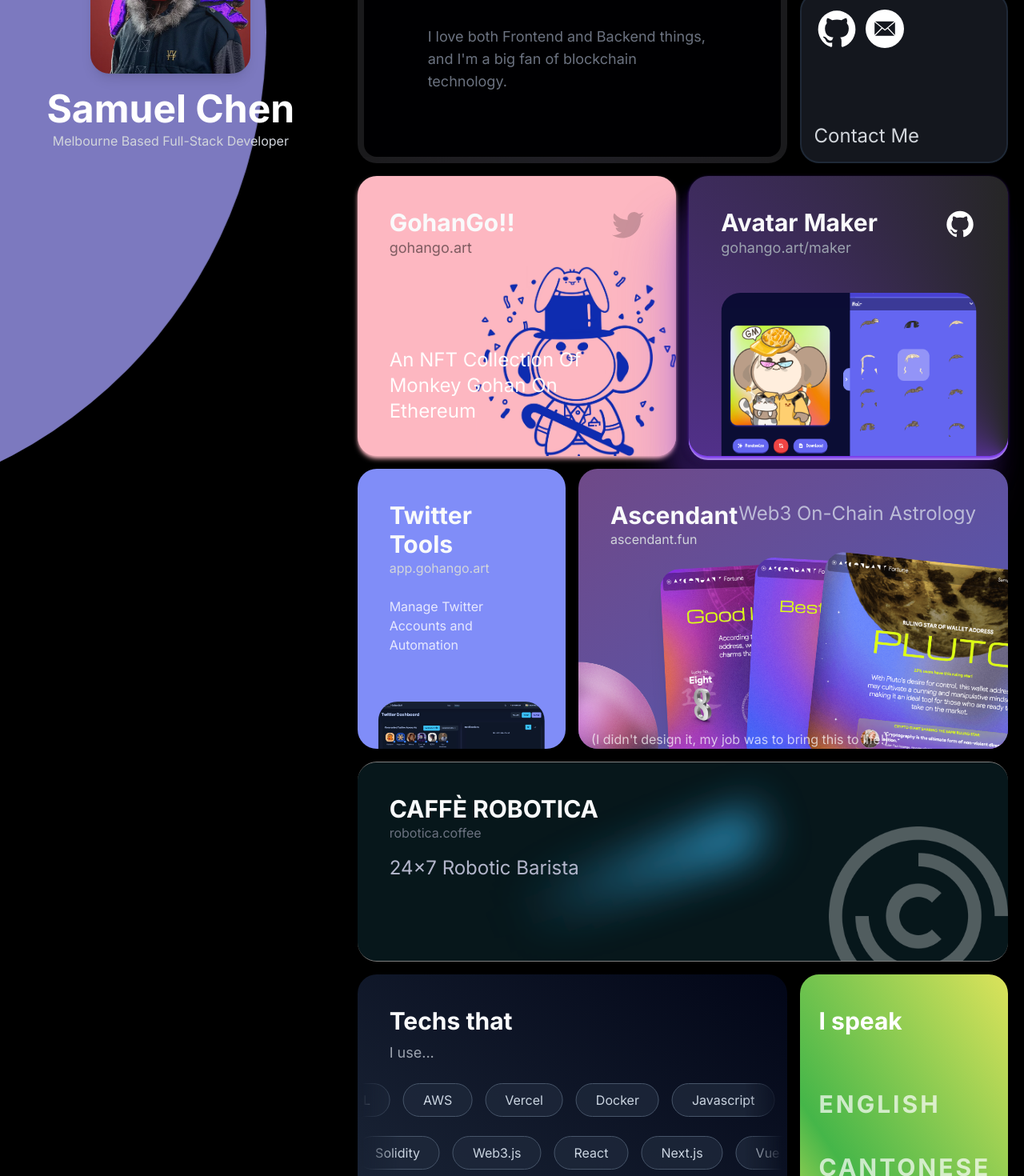
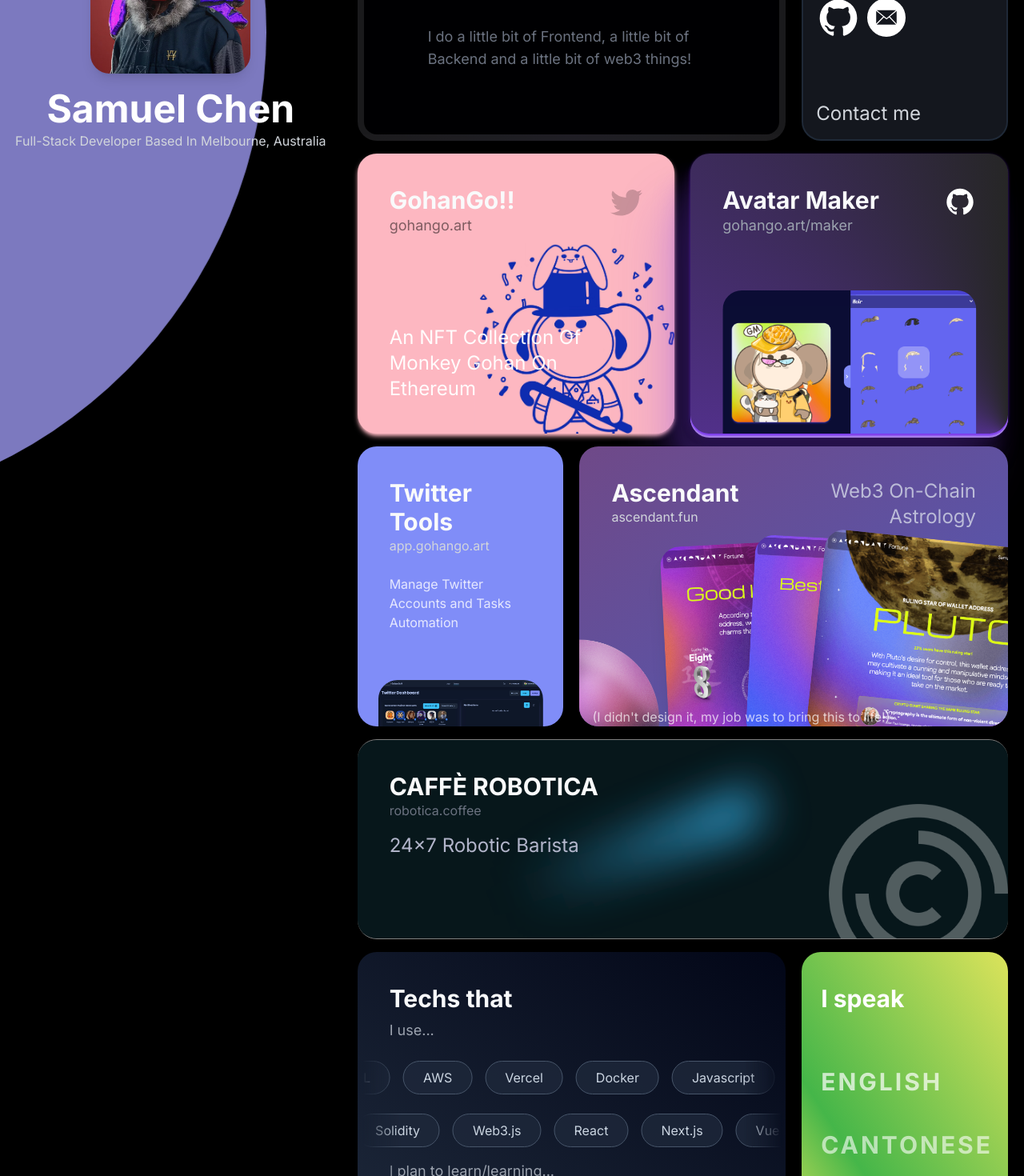
Before and after one commit to DbgKinggg/portfolio, a Next.js app: page / in a window 1280 px wide. Shown: the part 360-1830 px from the top of the page at 80% size. Built offline with nearby package versions, Linux system fonts and the light colour scheme.

Commit message:
feat: some final small UI changes

```diff
--- /dev/null
+++ b/app/(site)/components/Footer.tsx
@@ -0,0 +1,10 @@
+function Footer() {
+    return (
+        <footer className="absolute bottom-0 text-sm">
+            Made with 💜 ©2023
+        </footer>
+    );
+}
+
+
+export default Footer;
--- a/app/(site)/components/MainIntro.tsx
+++ b/app/(site)/components/MainIntro.tsx
@@ -71,8 +71,8 @@
         <h1 className="mt-3 text-center text-3xl font-bold md:mt-5 md:text-5xl">
           Samuel Chen
         </h1>
-        <p className="md:text-md mt-3 text-center text-gray-300 md:mt-1">
-          Melbourne Based Full-Stack Developer
+        <p className="md:text-md mt-3 px-4 text-center text-gray-300 md:mt-1">
+          Full-Stack Developer Based In Melbourne, Australia
         </p>
       </div>
       <div className="absolute left-0 z-0 h-72 max-h-96 w-screen -translate-x-[65%] scale-150 rounded-full bg-[#7c79bf] md:h-screen md:-translate-x-[99%] lg:fixed lg:top-1/2 lg:max-h-none lg:-translate-y-1/2"></div>
--- /dev/null
+++ b/app/(site)/components/MainPanel.tsx
@@ -0,0 +1,34 @@
+import GradientBlob from './GradientBlob'
+import IntroCard from './cards/IntroCard'
+import SocialWrapperCards from './cards/SocialWrapperCards'
+import GohanGoCard from './cards/GohanGoCard'
+import AvatarMakerCard from './cards/AvatarMakerCard'
+import TwitterToolsCard from './cards/TwitterToolsCard'
+import AscendantCard from './cards/AscendantCard'
+import RoboticaCard from './cards/RoboticaCard'
+import SkillsCard from './cards/SkillsCard'
+import LanguagesCard from './cards/LanguagesCard'
+import Footer from './Footer'
+
+function MainPanel() {
+    return (
+        <section className="relative z-10 mx-5 mt-10 max-w-5xl md:pb-16 md:mt-20 lg:col-span-2 lg:mt-32 lg:flex lg:flex-col lg:items-center lg:justify-center">
+            <div className="relative mt-4 grid gap-y-4 lg:mt-0 lg:grid-cols-6 lg:gap-x-5 lg:gap-y-4">
+                <GradientBlob />
+                <IntroCard />
+                <SocialWrapperCards />
+                <GohanGoCard />
+                <AvatarMakerCard />
+                <TwitterToolsCard />
+                <AscendantCard />
+                <RoboticaCard />
+                <SkillsCard />
+                <LanguagesCard />
+            </div>
+            <Footer />
+        </section>
+    )
+}
+
+
+export default MainPanel;
--- a/app/(site)/components/cards/AvatarMakerCard.tsx
+++ b/app/(site)/components/cards/AvatarMakerCard.tsx
@@ -38,7 +38,7 @@
         </Link>
       </div>
       <Image
-        className="absolute bottom-0 left-1/2 z-0 h-auto w-4/5 max-w-sm -translate-x-1/2 rounded-t-3xl"
+        className="absolute bottom-0 left-1/2 z-0 h-auto w-4/5 max-w-sm -translate-x-1/2 rounded-t-3xl transition lg:translate-y-6 lg:hover:translate-y-0"
         src="/images/gohango-nft-maker.png"
         width="0"
         height="0"
--- a/app/(site)/components/cards/IntroCard.tsx
+++ b/app/(site)/components/cards/IntroCard.tsx
@@ -12,7 +12,7 @@
         Talk is cheap, show me the code
       </h2>
       <p className="text-md mt-2 text-gray-500 md:mt-8 md:max-w-md md:text-lg">
-        {`I love both Frontend and Backend things, and I'm a big fan of blockchain technology.`}
+        {`I do a little bit of Frontend, a little bit of Backend and a little bit of web3 things!`}
       </p>
     </div>
   )
--- a/app/(site)/components/cards/LanguagesCard.tsx
+++ b/app/(site)/components/cards/LanguagesCard.tsx
@@ -2,15 +2,15 @@
   const languages = [
     {
       name: 'English',
-      textColor: 'text-white/70',
+      textColor: 'text-white/70 hover:text-white/90',
     },
     {
       name: 'Cantonese',
-      textColor: 'text-white/60',
+      textColor: 'text-white/60 hover:text-white/90',
     },
     {
       name: 'Mandarin',
-      textColor: 'text-white/50',
+      textColor: 'text-white/50 hover:text-white/90',
     },
   ];
 
@@ -21,7 +21,7 @@
         {
           languages.map(language => (
             <div
-              className={`text-3xl font-bold uppercase tracking-widest text-white/70 lg:text-2xl xl:text-3xl cursor-default transition-all transform hover:-translate-y-2 ${language.textColor}`}
+              className={`text-3xl font-bold uppercase tracking-widest lg:text-2xl xl:text-3xl cursor-default transition-all transform hover:-translate-y-2 ${language.textColor}`}
               key={language.name}
             >
               {language.name}
--- a/app/(site)/components/cards/SocialWrapperCards.tsx
+++ b/app/(site)/components/cards/SocialWrapperCards.tsx
@@ -2,7 +2,7 @@
 
 function SocialWrapperCards() {
   return (
-    <div className="grid grid-cols-2 gap-x-1 lg:col-span-2 lg:gap-y-2">
+    <div className="grid grid-cols-2 gap-x-2 lg:gap-x-1 lg:col-span-2 lg:gap-y-2">
       <TwitterCard />
       <ContactCard />
     </div>
@@ -65,7 +65,7 @@
         </Link>
       </div>
       <label className="mt-8 text-lg text-gray-300 md:mt-auto lg:text-2xl">
-        Contact Me
+        Contact me
       </label>
     </div>
   )
--- a/app/(site)/components/cards/TwitterToolsCard.tsx
+++ b/app/(site)/components/cards/TwitterToolsCard.tsx
@@ -12,7 +12,7 @@
         app.gohango.art
       </a>
       <p className="mt-6 text-white/80">
-        Manage Twitter Accounts and Automation
+        Manage Twitter Accounts and Tasks Automation
       </p>
       <Image
         className="absolute bottom-0 left-1/2 z-0 h-auto w-4/5 max-w-sm -translate-x-1/2 rounded-t-3xl"
--- a/app/page.tsx
+++ b/app/page.tsx
@@ -1,14 +1,5 @@
 import MainIntro from './(site)/components/MainIntro'
-import GradientBlob from './(site)/components/GradientBlob'
-import IntroCard from './(site)/components/cards/IntroCard'
-import SocialWrapperCards from './(site)/components/cards/SocialWrapperCards'
-import GohanGoCard from './(site)/components/cards/GohanGoCard'
-import AvatarMakerCard from './(site)/components/cards/AvatarMakerCard'
-import TwitterToolsCard from './(site)/components/cards/TwitterToolsCard'
-import AscendantCard from './(site)/components/cards/AscendantCard'
-import RoboticaCard from './(site)/components/cards/RoboticaCard'
-import SkillsCard from './(site)/components/cards/SkillsCard'
-import LanguagesCard from './(site)/components/cards/LanguagesCard'
+import MainPanel from './(site)/components/MainPanel'
 
 export default function Home() {
   return (
@@ -20,22 +11,3 @@
     </>
   )
 }
-
-function MainPanel() {
-  return (
-    <section className="relative z-10 mx-5 mt-10 max-w-5xl md:mb-10 md:mt-20 lg:col-span-2 lg:mt-32 lg:flex lg:items-center lg:justify-center">
-      <div className="relative mt-4 grid gap-y-3 lg:mt-0 lg:grid-cols-6 lg:gap-x-4 lg:gap-y-4">
-        <GradientBlob />
-        <IntroCard />
-        <SocialWrapperCards />
-        <GohanGoCard />
-        <AvatarMakerCard />
-        <TwitterToolsCard />
-        <AscendantCard />
-        <RoboticaCard />
-        <SkillsCard />
-        <LanguagesCard />
-      </div>
-    </section>
-  )
-}
```
